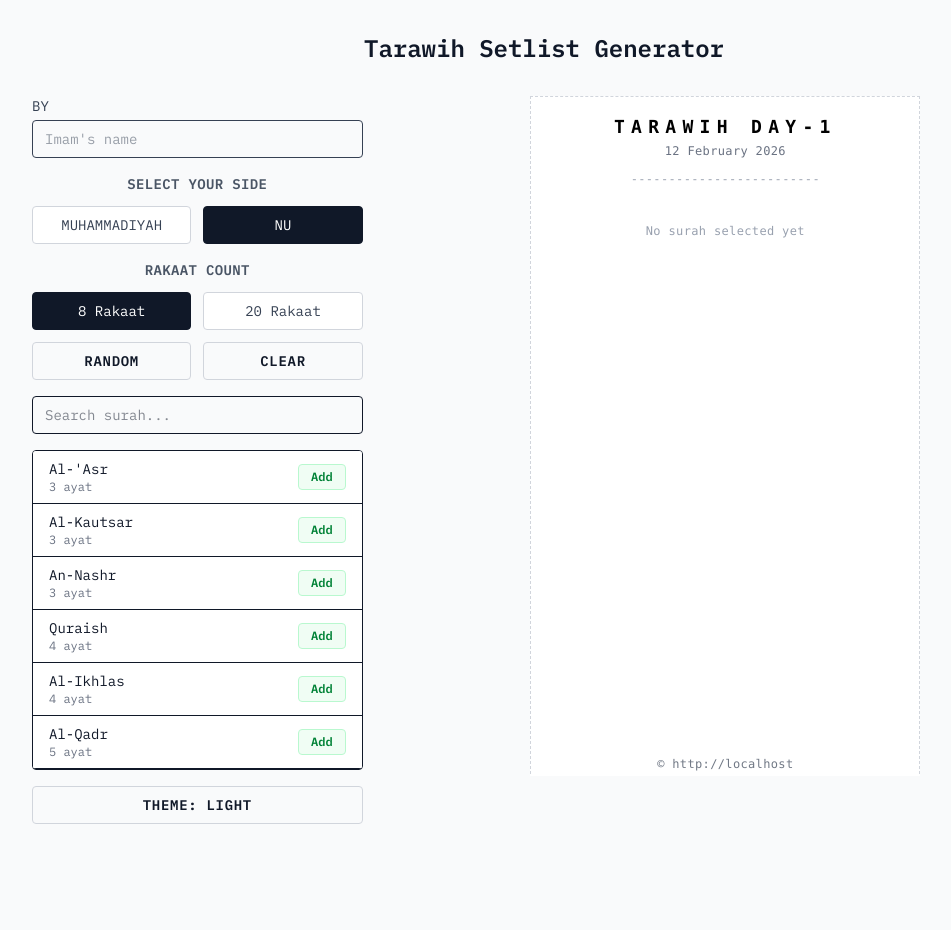
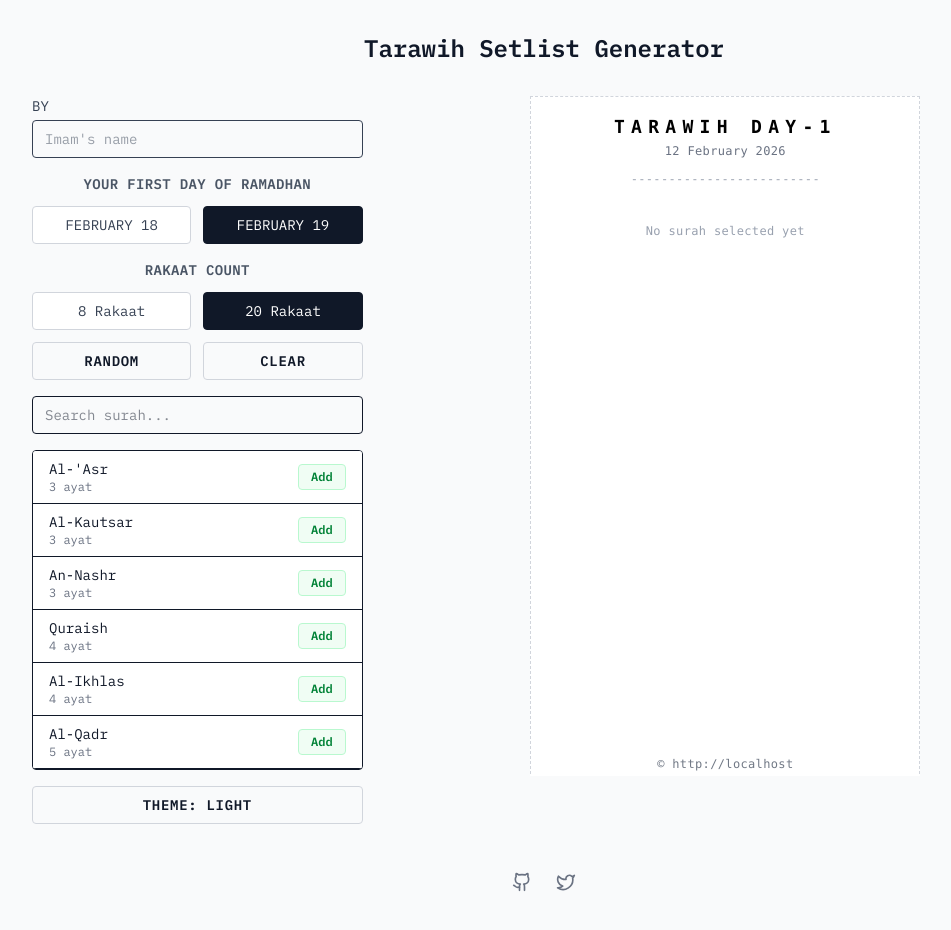
Before and after one commit to buyungalf/tarawihify, a Next.js app: page / in a window 1280 px wide. Shown: the top 930 px of the page, without its empty margins (96-1047 px from the left). Before the commit the page ends 856 px from the top, so only its background shows below. Built offline with nearby package versions, Linux system fonts and the light colour scheme.

Commit message:
feat: add start of ramadhan button

```diff
--- a/components/HomePageClient.tsx
+++ b/components/HomePageClient.tsx
@@ -3,6 +3,7 @@
 import { useEffect, useRef, useState } from "react";
 import { toPng } from "html-to-image";
 import { useRouter, useSearchParams } from "next/navigation";
+import { Github, Twitter } from "lucide-react";
 import SurahPicker from "@/components/SurahPicker";
 import SetlistDisplay from "@/components/SetlistDisplay";
 import { parseListFromUrl, serializeListToUrl } from "@/utils/urlHelpers";
@@ -20,8 +21,9 @@ export default function HomePageClient() {
   const searchParams = useSearchParams();
   const router = useRouter();
   const [selectedSurahIds, setSelectedSurahIds] = useState<number[]>([]);
-  const [selectedSide, setSelectedSide] = useState<"MUHAMMADIYAH" | "NU">("NU");
-  const [rakaat, setRakaat] = useState<number>(8);
+  const [firstRamadhanDate, setFirstRamadhanDate] =
+    useState<"18_FEB" | "19_FEB">("19_FEB");
+  const [rakaat, setRakaat] = useState<number>(20);
   const [creatorName, setCreatorName] = useState("");
   const [isExporting, setIsExporting] = useState(false);
   const [theme, setTheme] = useState<"classic" | "thermal">("classic");
@@ -57,6 +59,14 @@ export default function HomePageClient() {
       router.replace(query ? `?${query}` : "", { scroll: false });
     }
   }, [selectedSurahIds, router, searchParams]);
+
+  useEffect(() => {
+    if (firstRamadhanDate === "18_FEB") {
+      setRakaat(8);
+      return;
+    }
+    setRakaat(20);
+  }, [firstRamadhanDate]);
 
   const handleToggleSurah = (id: number) => {
     setSelectedSurahIds((prev) => {
@@ -109,12 +119,8 @@ export default function HomePageClient() {
     setSelectedSurahIds([]);
   };
 
-  const handleDownload = async () => {
-    if (selectedSurahIds.length !== rakaat) {
-      alert(`Please select exactly ${rakaat} surahs first.`);
-      return;
-    }
-
+  const exportPng = async () => {
+    if (selectedSurahIds.length !== rakaat) return;
     const targetNode = previewRef.current;
     if (!targetNode || isExporting) return;
     setIsExporting(true);
@@ -134,6 +140,11 @@ export default function HomePageClient() {
     } finally {
       setIsExporting(false);
     }
+  };
+
+  const handleDownload = async () => {
+    if (selectedSurahIds.length !== rakaat) return;
+    await exportPng();
   };
 
   const toggleTheme = () => {
@@ -181,21 +192,26 @@ export default function HomePageClient() {
 
             <section className="space-y-3">
               <p className="text-center text-sm font-semibold uppercase tracking-wide text-gray-600">
-                Select Your Side
+                YOUR FIRST DAY OF RAMADHAN
               </p>
               <div className="mx-auto grid max-w-[390px] grid-cols-2 gap-3">
-                {(["MUHAMMADIYAH", "NU"] as const).map((side) => (
+                {(
+                  [
+                    { label: "FEBRUARY 18", value: "18_FEB" },
+                    { label: "FEBRUARY 19", value: "19_FEB" },
+                  ] as const
+                ).map((option) => (
                   <button
-                    key={side}
+                    key={option.value}
                     type="button"
-                    onClick={() => setSelectedSide(side)}
+                    onClick={() => setFirstRamadhanDate(option.value)}
                     className={`rounded border px-4 py-2 text-sm font-medium transition-all duration-200 hover:-translate-y-0.5 ${
-                      selectedSide === side
+                      firstRamadhanDate === option.value
                         ? "border-gray-900 bg-gray-900 text-white"
                         : "border-gray-300 bg-white text-gray-700"
                     }`}
                   >
-                    {side}
+                    {option.label}
                   </button>
                 ))}
               </div>
@@ -265,7 +281,7 @@ export default function HomePageClient() {
                 <div className="w-[390px] max-w-full">
                   <SetlistDisplay
                     selectedSurahIds={selectedSurahIds}
-                    selectedSide={selectedSide}
+                    firstRamadhanDate={firstRamadhanDate}
                     moveUp={moveUp}
                     moveDown={moveDown}
                     handleDelete={handleDelete}
@@ -296,7 +312,7 @@ export default function HomePageClient() {
         <SetlistDisplay
           ref={previewRef}
           selectedSurahIds={selectedSurahIds}
-          selectedSide={selectedSide}
+          firstRamadhanDate={firstRamadhanDate}
           moveUp={moveUp}
           moveDown={moveDown}
           handleDelete={handleDelete}
@@ -306,6 +322,32 @@ export default function HomePageClient() {
           creatorName={creatorName}
         />
       </div>
+
+      <footer className="mt-12 mb-6 flex items-center justify-center gap-6 text-gray-500">
+        <a
+          href="https://github.com/foreveryungz"
+          target="_blank"
+          rel="noopener noreferrer"
+          className={`transition-all duration-200 ${
+            theme === "thermal" ? "hover:text-white" : "hover:text-black"
+          }`}
+          aria-label="GitHub profile"
+        >
+          <Github size={20} />
+        </a>
+
+        <a
+          href="https://x.com/yungleau"
+          target="_blank"
+          rel="noopener noreferrer"
+          className={`transition-all duration-200 ${
+            theme === "thermal" ? "hover:text-white" : "hover:text-black"
+          }`}
+          aria-label="Twitter profile"
+        >
+          <Twitter size={20} />
+        </a>
+      </footer>
     </main>
   );
 }
--- a/components/SetlistDisplay.tsx
+++ b/components/SetlistDisplay.tsx
@@ -1,6 +1,7 @@
 'use client';
 
 import { forwardRef, useEffect, useMemo, useState } from 'react';
+import { Trash2 } from 'lucide-react';
 import surahList from '@/data/surah.json';
 
 type Surah = {
@@ -11,7 +12,7 @@ type Surah = {
 
 type SetlistDisplayProps = {
   selectedSurahIds: number[];
-  selectedSide: 'MUHAMMADIYAH' | 'NU';
+  firstRamadhanDate: '18_FEB' | '19_FEB';
   moveUp: (index: number) => void;
   moveDown: (index: number) => void;
   handleDelete: (index: number) => void;
@@ -21,19 +22,24 @@ type SetlistDisplayProps = {
   creatorName: string;
 };
 
-const getCurrentTarawihDay = (selectedSide: 'MUHAMMADIYAH' | 'NU'): number => {
+const getCurrentTarawihDay = (firstRamadhanDate: '18_FEB' | '19_FEB'): number => {
   const today = new Date();
   const normalizedToday = new Date(
     today.getFullYear(),
     today.getMonth(),
     today.getDate()
   );
-  const startDate =
-    selectedSide === 'MUHAMMADIYAH'
+  const tarawihStartDate =
+    firstRamadhanDate === '18_FEB'
       ? new Date(2026, 1, 17)
       : new Date(2026, 1, 18);
+  const normalizedTarawihStartDate = new Date(
+    tarawihStartDate.getFullYear(),
+    tarawihStartDate.getMonth(),
+    tarawihStartDate.getDate()
+  );
 
-  if (normalizedToday < startDate) {
+  if (normalizedToday < normalizedTarawihStartDate) {
     return 1;
   }
 
@@ -43,9 +49,9 @@ const getCurrentTarawihDay = (selectedSide: 'MUHAMMADIYAH' | 'NU'): number => {
     normalizedToday.getDate()
   );
   const startDateUtc = Date.UTC(
-    startDate.getFullYear(),
-    startDate.getMonth(),
-    startDate.getDate()
+    normalizedTarawihStartDate.getFullYear(),
+    normalizedTarawihStartDate.getMonth(),
+    normalizedTarawihStartDate.getDate()
   );
   const differenceInDays = Math.floor(
     (normalizedTodayUtc - startDateUtc) / (1000 * 60 * 60 * 24)
@@ -58,7 +64,7 @@ const SetlistDisplay = forwardRef<HTMLDivElement, SetlistDisplayProps>(
   (
     {
       selectedSurahIds,
-      selectedSide,
+      firstRamadhanDate,
       moveUp,
       moveDown,
       handleDelete,
@@ -99,7 +105,11 @@ const SetlistDisplay = forwardRef<HTMLDivElement, SetlistDisplayProps>(
     const indexText =
       theme === 'classic' ? 'text-gray-600' : 'text-neutral-300';
     const isCompact = !forceFixedLayout && selectedSurahIds.length >= 16;
-    const receiptPadding = isCompact ? 'p-2' : 'p-4';
+    const receiptPadding = isCompact
+      ? 'pt-6 px-4 pb-4'
+      : isExportMode
+        ? 'pt-8 px-4 pb-4'
+        : 'p-4';
     const receiptText = isCompact ? 'text-xs' : 'text-sm';
     const sectionGap = isCompact ? 'space-y-1' : 'space-y-3';
     const rowGap = isCompact ? 'gap-1' : 'gap-2';
@@ -112,8 +122,8 @@ const SetlistDisplay = forwardRef<HTMLDivElement, SetlistDisplayProps>(
     const footerLayoutClass = isCompact ? '' : 'mt-auto';
 
     useEffect(() => {
-      setTarawihDayNumber(getCurrentTarawihDay(selectedSide));
-    }, [selectedSide]);
+      setTarawihDayNumber(getCurrentTarawihDay(firstRamadhanDate));
+    }, [firstRamadhanDate]);
 
     return (
       <div
@@ -199,10 +209,10 @@ const SetlistDisplay = forwardRef<HTMLDivElement, SetlistDisplayProps>(
                             <button
                               type="button"
                               onClick={() => handleDelete(index)}
-                              className="px-1 py-1 text-xs text-red-500 transition-all duration-200 hover:text-red-700"
+                              className="p-1 text-red-500 transition-all duration-200 hover:text-red-700"
                               aria-label={`Delete ${surah.name}`}
                             >
-                              &#10005;
+                              <Trash2 size={14} />
                             </button>
                           </div>
                         </div>
--- a/package.json
+++ b/package.json
@@ -10,6 +10,7 @@
   },
   "dependencies": {
     "html-to-image": "^1.11.13",
+    "lucide-react": "^0.571.0",
     "next": "16.1.6",
     "qs": "^6.14.1",
     "react": "19.2.3",
```
Also changed, not shown: 1 other file (tests, documents, lock files or other folders).
